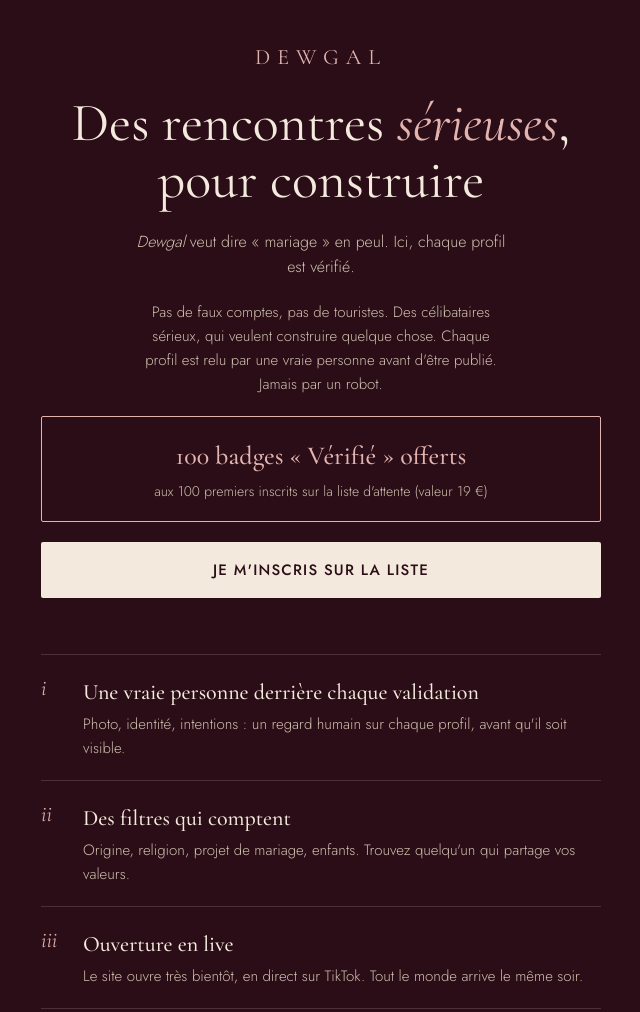
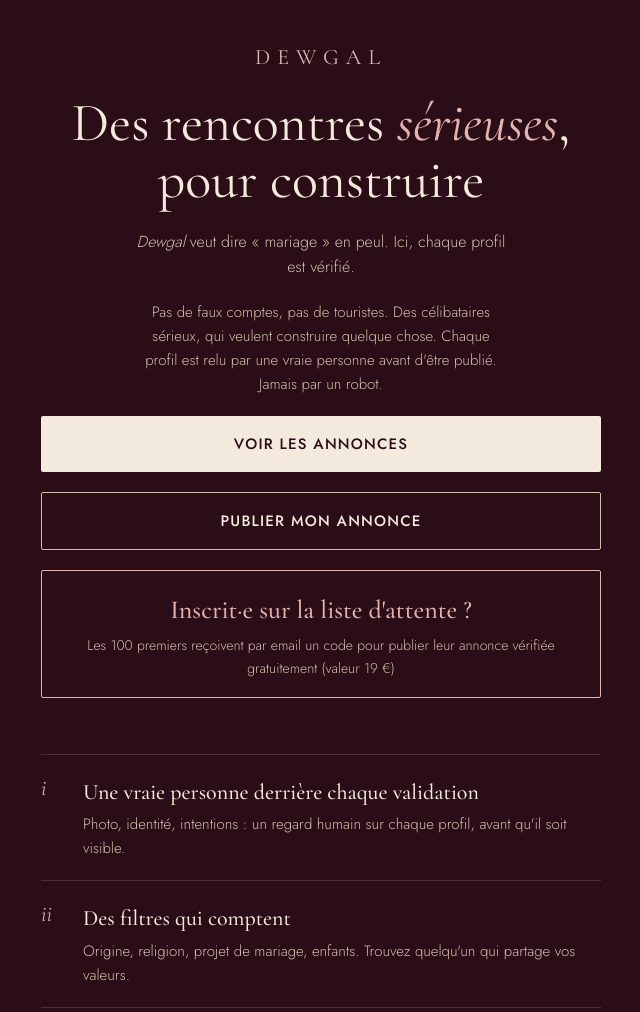
Before and after one commit to Kaissa2789/dewgal, a website: page index.html in a window 1280 px wide. Shown: the top 1012 px of the page, without its empty margins (319-959 px from the left). Drawn offline with nearby package versions, Linux system fonts and the light colour scheme.

Commit message:
Accueil : liens vers les annonces ; codes promo à la publication
Co-Authored-By: Claude Opus 5.5 <noreply@anthropic.com>
Claude-Session: https://claude.ai/code/session_01W2hCnYyJUqyzh4XCrEHfnv

```diff
--- a/api/publier.js
+++ b/api/publier.js
@@ -53,6 +53,7 @@ export default async function handler(req, res) {
 
   const session = await stripe().checkout.sessions.create({
     mode: 'payment',
+    allow_promotion_codes: true,
     customer_email: annonce.email,
     line_items: [{
       quantity: 1,
--- a/index.html
+++ b/index.html
@@ -72,11 +72,12 @@ footer{text-align:center;font-size:12px;color:var(--ivoire-doux);letter-spacing:
     <h1>Des rencontres <em>sérieuses</em>, pour construire</h1>
     <p class="lead"><em>Dewgal</em> veut dire « mariage » en peul. Ici, chaque profil est vérifié.</p>
     <p class="lead" style="font-size:15px">Pas de faux comptes, pas de touristes. Des célibataires sérieux, qui veulent construire quelque chose. Chaque profil est relu par une vraie personne avant d'être publié. Jamais par un robot.</p>
+    <a class="cta" href="/annonces.html">Voir les annonces</a>
+    <a class="cta" href="/publier.html" style="background:transparent;color:var(--ivoire);border:1px solid var(--ivoire-doux)">Publier mon annonce</a>
     <div class="offre">
-      <b>100 badges « Vérifié » offerts</b>
-      <span>aux 100 premiers inscrits sur la liste d'attente (valeur 19 €)</span>
+      <b>Inscrit·e sur la liste d'attente ?</b>
+      <span>Les 100 premiers reçoivent par email un code pour publier leur annonce vérifiée gratuitement (valeur 19 €)</span>
     </div>
-    <a class="cta" href="#inscription">Je m'inscris sur la liste</a>
   </header>
 
   <section class="promesses" aria-label="Nos engagements">
```
